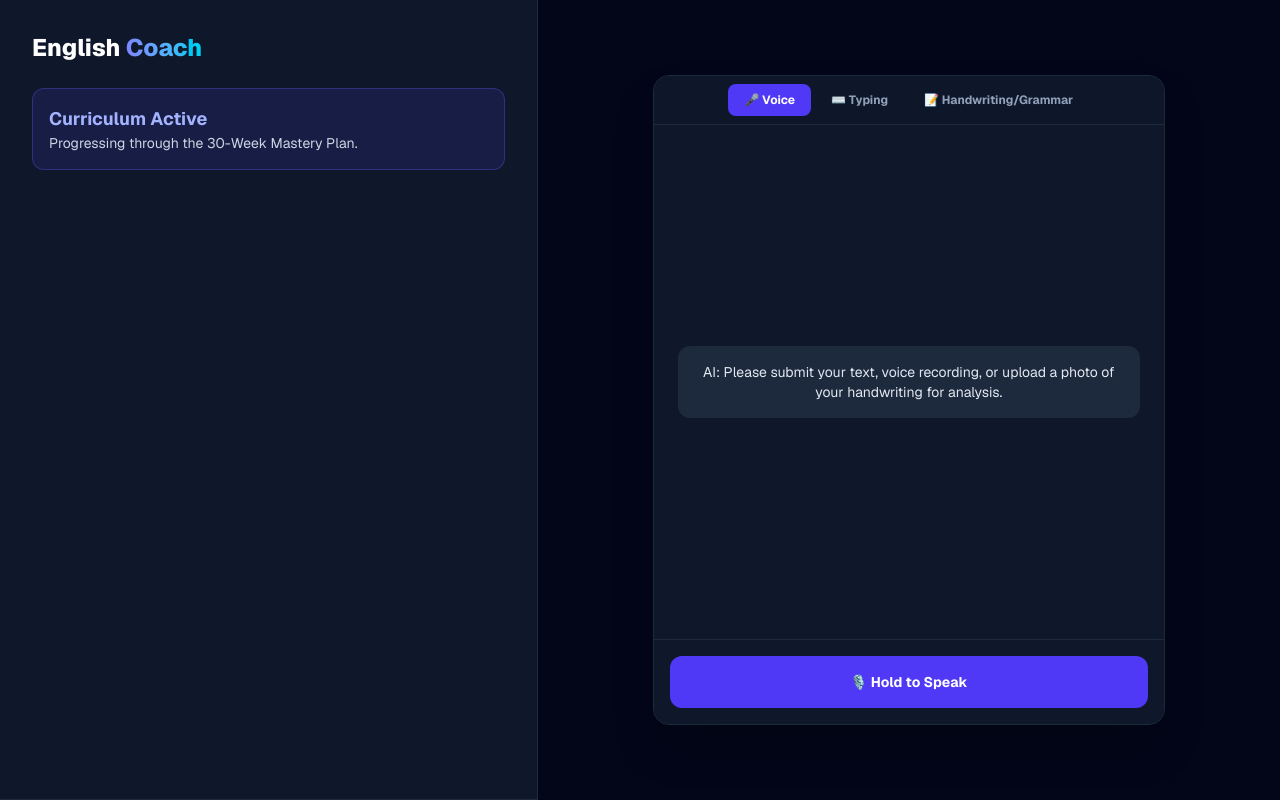
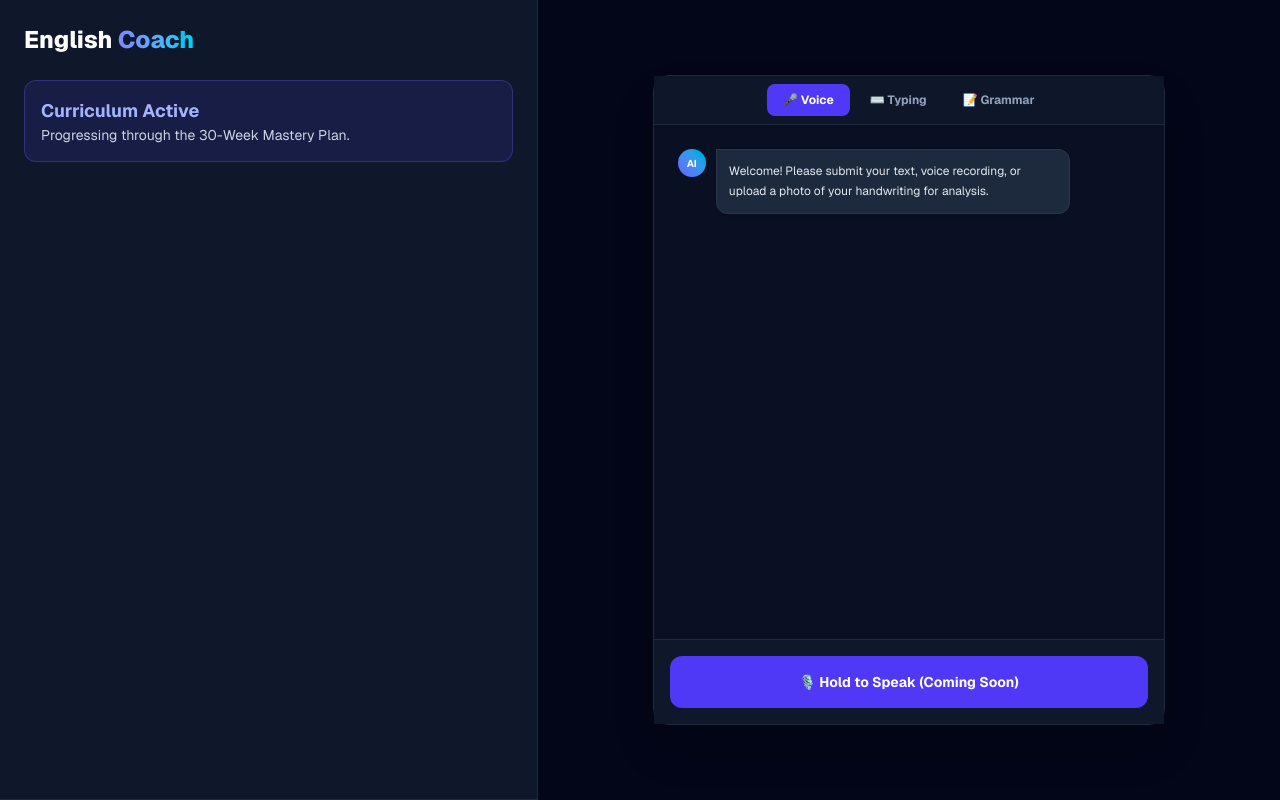
Before and after one commit to kamhasan123/Learn, a Next.js app in the folder english-coach/: page / in a window 1280 px wide. Both pictures are taken after a click on the button "Start Lesson". Built offline with nearby package versions, Linux system fonts and the light colour scheme.

Commit message:
Update page.tsx

```diff
--- a/english-coach/app/page.tsx
+++ b/english-coach/app/page.tsx
@@ -4,10 +4,48 @@ import { useState } from "react";
 export default function Home() {
   const [inputMode, setInputMode] = useState("voice");
   const [assessmentStarted, setAssessmentStarted] = useState(false);
+  const [inputText, setInputText] = useState("");
+  const [isLoading, setIsLoading] = useState(false);
+  const [messages, setMessages] = useState([
+    { role: "ai", content: "Welcome! Please submit your text, voice recording, or upload a photo of your handwriting for analysis." }
+  ]);
+
+  const handleSendMessage = async () => {
+    if (!inputText.trim()) return;
+
+    // 1. Add user message to the screen
+    const newMessages = [...messages, { role: "user", content: inputText }];
+    setMessages(newMessages);
+    setInputText("");
+    setIsLoading(true);
+
+    try {
+      // 2. Send the message to your new OpenAI backend
+      const response = await fetch("/api/analyze", {
+        method: "POST",
+        headers: { "Content-Type": "application/json" },
+        body: JSON.stringify({ text: inputText, type: inputMode }),
+      });
+
+      const data = await response.json();
+
+      // 3. Display the AI's response
+      if (data.success) {
+        setMessages([...newMessages, { role: "ai", content: data.feedback }]);
+      } else {
+        setMessages([...newMessages, { role: "ai", content: "Oops, I had trouble connecting to the AI." }]);
+      }
+    } catch (error) {
+      setMessages([...newMessages, { role: "ai", content: "Network error. Please try again." }]);
+    } finally {
+      setIsLoading(false);
+    }
+  };
 
   return (
     <main className="min-h-screen bg-slate-950 font-sans text-slate-100 flex flex-col lg:flex-row">
-      <div className="w-full lg:w-[42%] bg-slate-900 border-b lg:border-r border-slate-800 p-6 md:p-8 flex flex-col gap-6">
+      {/* Left Side Dashboard */}
+      <div className="w-full lg:w-[42%] bg-slate-900 border-b lg:border-r border-slate-800 p-6 flex flex-col gap-6">
         <h1 className="text-2xl font-extrabold text-white">
           English <span className="text-transparent bg-clip-text bg-gradient-to-r from-indigo-400 to-cyan-400">Coach</span>
         </h1>
@@ -17,46 +55,61 @@ export default function Home() {
         </div>
       </div>
 
-      <div className="w-full lg:w-[58%] p-4 md:p-8 flex flex-col justify-center items-center bg-slate-950">
-        <div className="w-full max-w-lg bg-slate-900 border border-slate-800 rounded-2xl shadow-2xl overflow-hidden flex flex-col h-[650px]">
+      {/* Right Side Chat Interface */}
+      <div className="w-full lg:w-[58%] p-4 flex flex-col justify-center items-center bg-slate-950">
+        <div className="w-full max-w-lg bg-slate-900 border border-slate-800 rounded-2xl shadow-2xl flex flex-col h-[650px]">
 
-          <div className="flex border-b border-slate-800 bg-slate-900/90 p-2 gap-1 justify-center overflow-x-auto">
+          {/* Tabs */}
+          <div className="flex border-b border-slate-800 bg-slate-900/90 p-2 gap-1 justify-center">
             <button onClick={() => setInputMode("voice")} className={`px-4 py-2 rounded-lg text-xs font-bold ${inputMode === "voice" ? "bg-indigo-600 text-white" : "text-slate-400"}`}>🎤 Voice</button>
             <button onClick={() => setInputMode("typing")} className={`px-4 py-2 rounded-lg text-xs font-bold ${inputMode === "typing" ? "bg-indigo-600 text-white" : "text-slate-400"}`}>⌨️ Typing</button>
-            <button onClick={() => setInputMode("grammar")} className={`px-4 py-2 rounded-lg text-xs font-bold ${inputMode === "grammar" ? "bg-indigo-600 text-white" : "text-slate-400"}`}>📝 Handwriting/Grammar</button>
+            <button onClick={() => setInputMode("grammar")} className={`px-4 py-2 rounded-lg text-xs font-bold ${inputMode === "grammar" ? "bg-indigo-600 text-white" : "text-slate-400"}`}>📝 Grammar</button>
           </div>
 
-          <div className="flex-1 p-6 overflow-y-auto flex flex-col items-center justify-center gap-6 text-center">
+          {/* Chat History Area */}
+          <div className="flex-1 p-6 overflow-y-auto flex flex-col gap-4 bg-slate-950/40">
             {!assessmentStarted ? (
-              <button onClick={() => setAssessmentStarted(true)} className="px-8 py-3 bg-emerald-500 hover:bg-emerald-400 text-slate-950 font-bold rounded-full">
-                Start Lesson
-              </button>
+              <div className="flex-1 flex items-center justify-center text-center">
+                <button onClick={() => setAssessmentStarted(true)} className="px-8 py-3 bg-emerald-500 text-slate-950 font-bold rounded-full">
+                  Start Lesson
+                </button>
+              </div>
             ) : (
-              <div className="bg-slate-800 p-4 rounded-xl text-sm text-slate-200">
-                AI: Please submit your text, voice recording, or upload a photo of your handwriting for analysis.
-              </div>
+              messages.map((msg, index) => (
+                <div key={index} className={`flex gap-2.5 max-w-[85%] ${msg.role === "user" ? "self-end flex-row-reverse" : "self-start"}`}>
+                  <div className={`w-7 h-7 rounded-full flex-shrink-0 flex items-center justify-center text-[10px] font-bold text-white ${msg.role === "user" ? "bg-slate-700" : "bg-gradient-to-tr from-indigo-500 to-cyan-500"}`}>
+                    {msg.role === "user" ? "You" : "AI"}
+                  </div>
+                  <div className={`p-3 rounded-xl text-xs leading-relaxed shadow-sm ${msg.role === "user" ? "bg-indigo-600 text-white rounded-tr-none" : "bg-slate-800 border border-slate-700/60 text-slate-200 rounded-tl-none"}`}>
+                    {msg.content}
+                  </div>
+                </div>
+              ))
+            )}
+            {isLoading && (
+              <div className="self-start text-xs text-emerald-400 animate-pulse mt-2">AI is typing...</div>
             )}
           </div>
 
+          {/* Input Controls */}
           {assessmentStarted && (
             <div className="p-4 bg-slate-900 border-t border-slate-800">
-              {inputMode === "voice" && (
-                <button className="w-full py-4 bg-indigo-600 rounded-xl text-white font-bold text-sm">🎙️ Hold to Speak</button>
-              )}
-              {inputMode === "typing" && (
+              {inputMode === "typing" || inputMode === "grammar" ? (
                 <div className="flex gap-2">
-                  <input type="text" placeholder="Type..." className="flex-1 bg-slate-950 border border-slate-700 rounded-xl px-4 py-3 text-sm text-white" />
-                  <button className="px-4 bg-indigo-600 text-white font-bold rounded-xl">Send</button>
+                  <input
+                    type="text"
+                    value={inputText}
+                    onChange={(e) => setInputText(e.target.value)}
+                    onKeyDown={(e) => e.key === 'Enter' && handleSendMessage()}
+                    placeholder={inputMode === "grammar" ? "Type a sentence to check grammar..." : "Type your message..."}
+                    className="flex-1 bg-slate-950 border border-slate-700 rounded-xl px-4 py-3 text-sm text-white"
+                  />
+                  <button onClick={handleSendMessage} className="px-4 bg-indigo-600 hover:bg-indigo-500 text-white font-bold rounded-xl transition-colors">
+                    Send
+                  </button>
                 </div>
-              )}
-              {inputMode === "grammar" && (
-                <div className="flex flex-col gap-2">
-                  <textarea placeholder="Paste text here for grammar check..." className="w-full h-24 bg-slate-950 border border-slate-700 rounded-xl p-3 text-sm text-white"></textarea>
-                  <div className="flex justify-between items-center">
-                    <input type="file" accept="image/*" className="text-xs text-slate-400" />
-                    <button className="px-4 py-2 bg-emerald-600 hover:bg-emerald-500 text-white font-bold rounded-xl text-xs">Analyze</button>
-                  </div>
-                </div>
+              ) : (
+                <button className="w-full py-4 bg-indigo-600 rounded-xl text-white font-bold text-sm">🎙️ Hold to Speak (Coming Soon)</button>
               )}
             </div>
           )}
```
